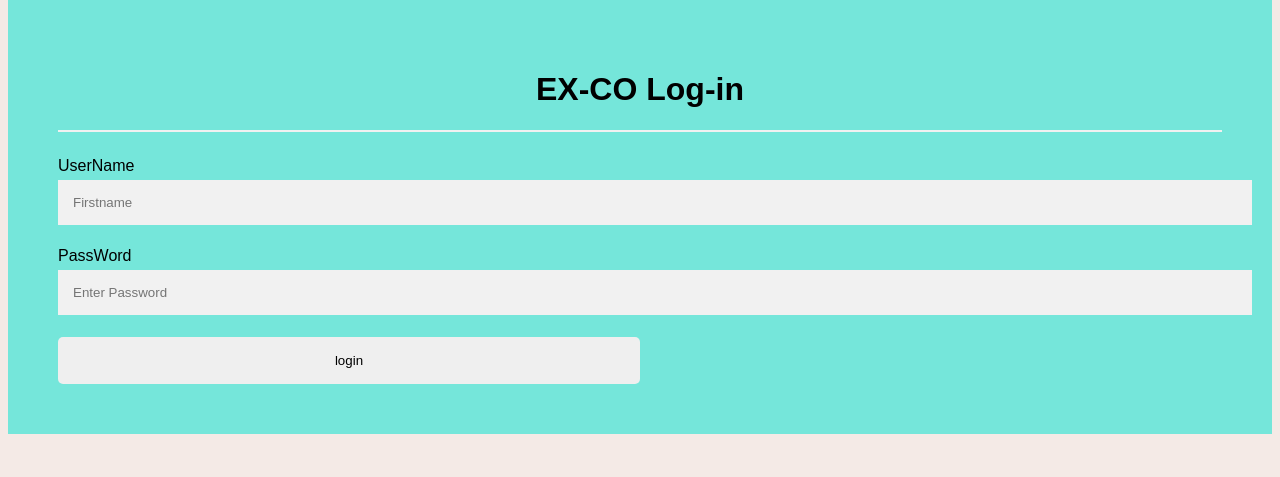
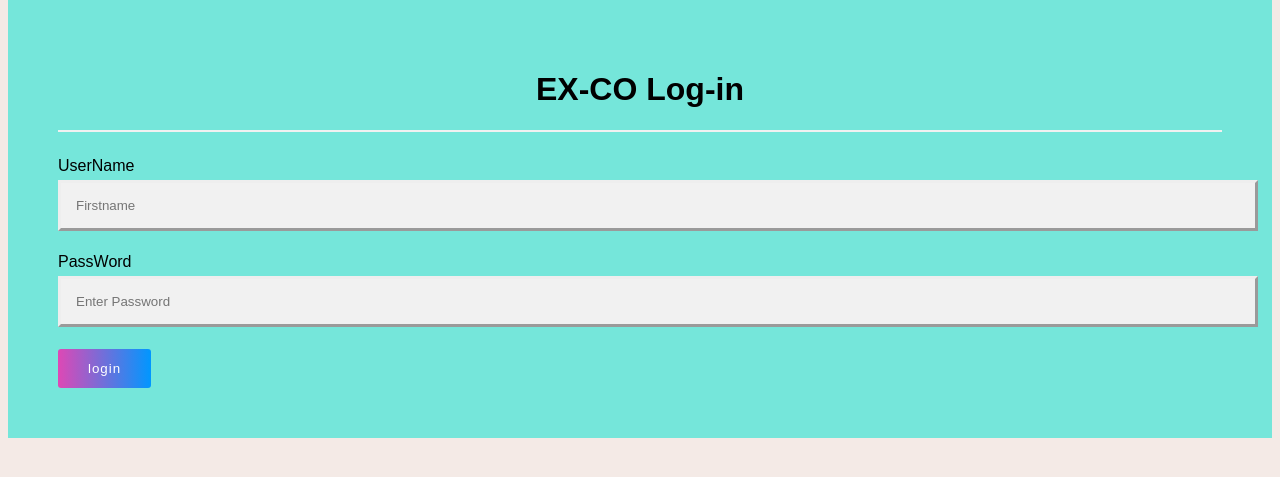
Before and after one commit to juhik7/Ex-Co, a PHP site: page /login.html in a window 1280 px wide; the page is wider, and only the part inside the window is pictured. Shown: the part 249-726 px from the top of that part. Run offline with PHP 8.4, Linux system fonts and the light colour scheme.

Commit message:
Update log_in.css

```diff
--- a/css/log_in.css
+++ b/css/log_in.css
@@ -2,6 +2,16 @@ body{
   font-family: sans-serif;
   background-color:#d4f1f4;
 }
+#box_making {
+      display: inline-block;
+  width: 45%;
+  float: left;
+  margin-top: 40px;
+  padding: 10px;
+  border: 4px solid black;
+  border-radius: 20px;
+
+        }
 .container {
     padding: 50px;
   background-color:#75e6da ;
@@ -13,12 +23,14 @@ body{
   flex-direction: column;
 
 }
+
 input[type=text], input[type=password], textarea {
   width: 100%;
   padding: 15px;
   margin: 5px 0 22px 0;
   display: inline-block;
   border: none;
+  border-style: outset;
   background: #f1f1f1;
 }
 input[type=text]:focus, input[type=password]:focus {
@@ -40,18 +52,23 @@ hr {
   color: #fff;
   letter-spacing: 1px;
   margin: 0 auto;
-
 }
-
+.form_log_in{
+  max-width: 40%;
+  margin: 0 auto;
+  display: flex;
+  flex-direction: column;
+}
 .login{
-  text-align: center;
-  border-radius: 5px;
-  border: none;
-  cursor: pointer;
-  padding: 16px 30px;
-  width: 50%;
+  padding: 12px 30px;
+  border: 0;
+  background: linear-gradient(to right, #de48b5 0%,#0097ff 100%);
+  border-radius: 3px;
+  color: #fff;
+  letter-spacing: 1px;
+  margin: 0 auto;
 }
 .login:hover {
-    background-color: black;
-    color: white;
+  background-color: black;
+  color: white;
 }
```
